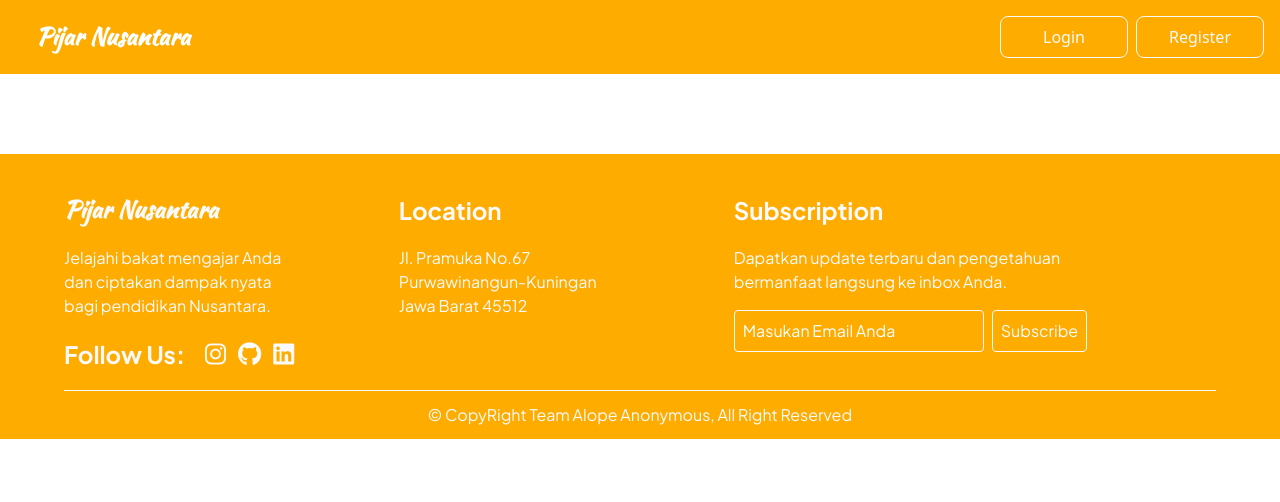
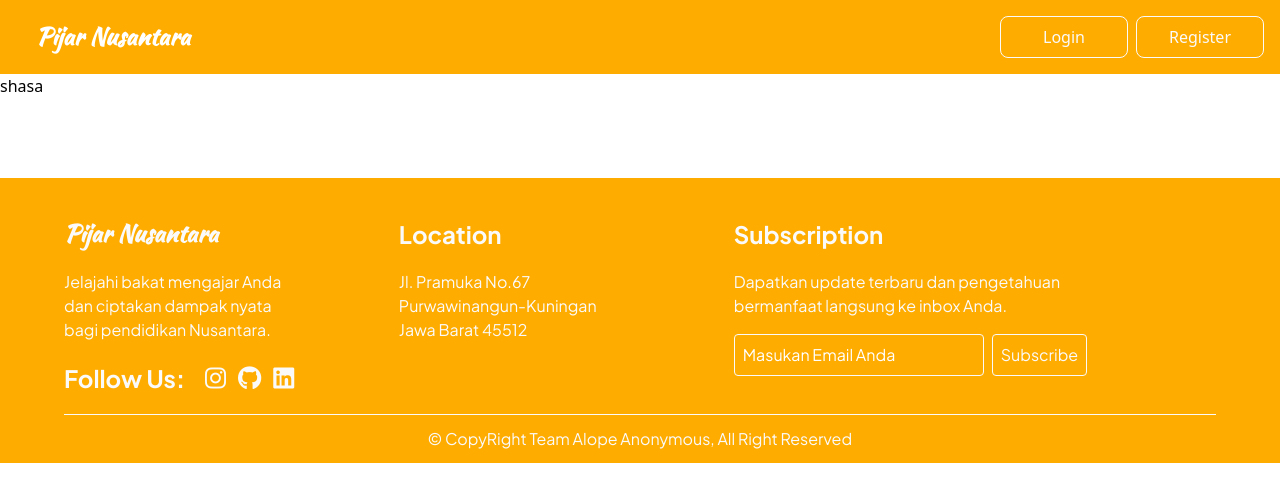
Before and after one commit to ilhamhafidz404/Competition_ITC_PijarNusantara_FE, a Vue app: page / in a window 1280 px wide. Shown: the top 502 px of the page. Built offline with nearby package versions, Linux system fonts and the light colour scheme.

Commit message:
setup vue router

```diff
--- a/package.json
+++ b/package.json
@@ -9,7 +9,8 @@
     "preview": "vite preview"
   },
   "dependencies": {
-    "vue": "^3.5.13"
+    "vue": "^3.5.13",
+    "vue-router": "^4.5.0"
   },
   "devDependencies": {
     "@vitejs/plugin-vue": "^5.2.1",
--- a/src/App.vue
+++ b/src/App.vue
@@ -1,12 +1,16 @@
 <template>
   <div>
     <Navigation />
+    <main>
+      <RouterView />
+    </main>
     <Footer />
   </div>
 </template>
 <script>
 import Navigation from "./components/Navigation.vue";
 import Footer from "./components/Footer.vue";
+
 export default {
   name: "App",
   components: {
--- a/src/main.js
+++ b/src/main.js
@@ -1,5 +1,6 @@
 import { createApp } from "vue";
 import "./style.css";
 import App from "./App.vue";
+import router from "./routers/index"
 
-createApp(App).mount("#app");
+createApp(App).use(router).mount("#app");
--- /dev/null
+++ b/src/routers/index.js
@@ -0,0 +1,11 @@
+import { createMemoryHistory, createRouter } from "vue-router";
+
+import HomeView from "../views/Detail_Program.vue";
+
+const routes = [{ path: "/", component: HomeView }];
+
+const router = createRouter({
+  history: createMemoryHistory(),
+  routes,
+});
+export default router;
--- a/src/views/Detail_Program.vue
+++ b/src/views/Detail_Program.vue
@@ -1,3 +1,5 @@
 <template>
-    <h1>saksnaska</h1>
+   <section>
+    <h1>shasa</h1>
+   </section>
 </template>
```
Also changed, not shown: src/index.js (deleted), 1 other file (tests, documents, lock files or other folders).
